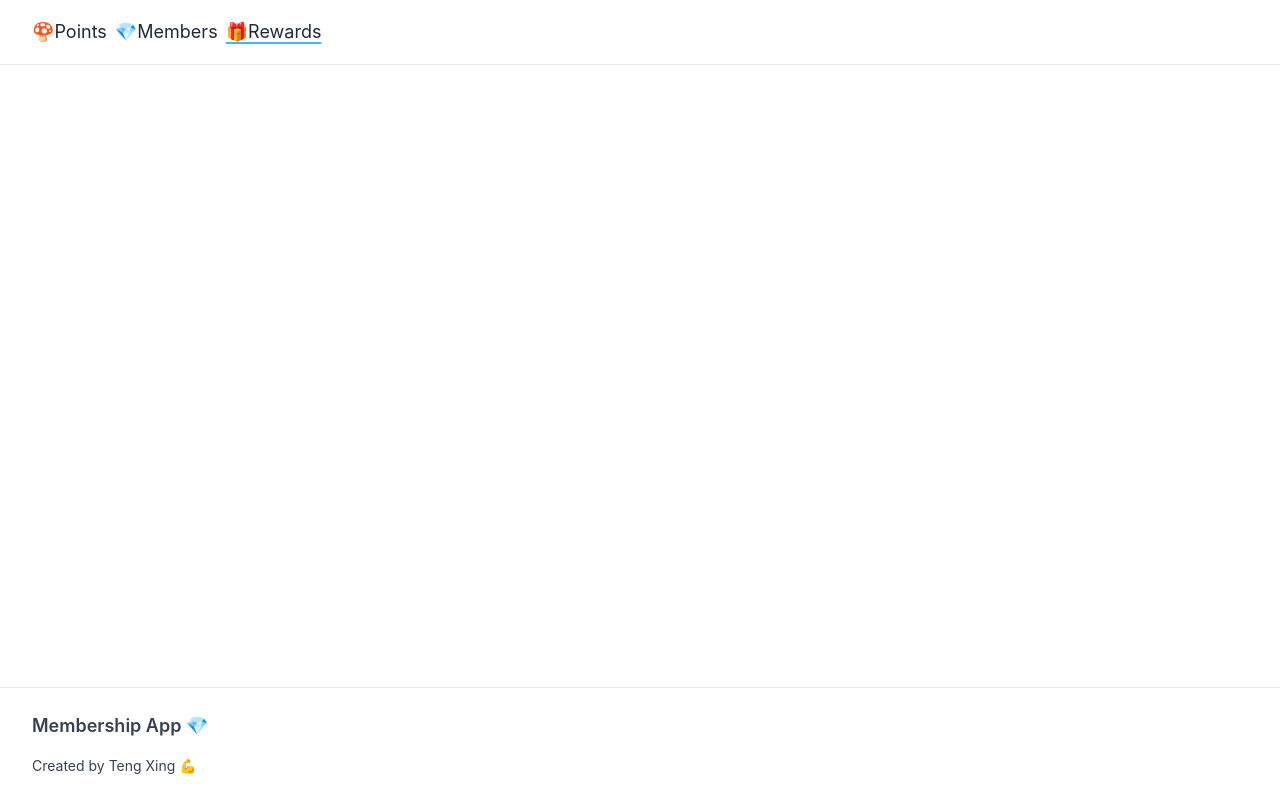
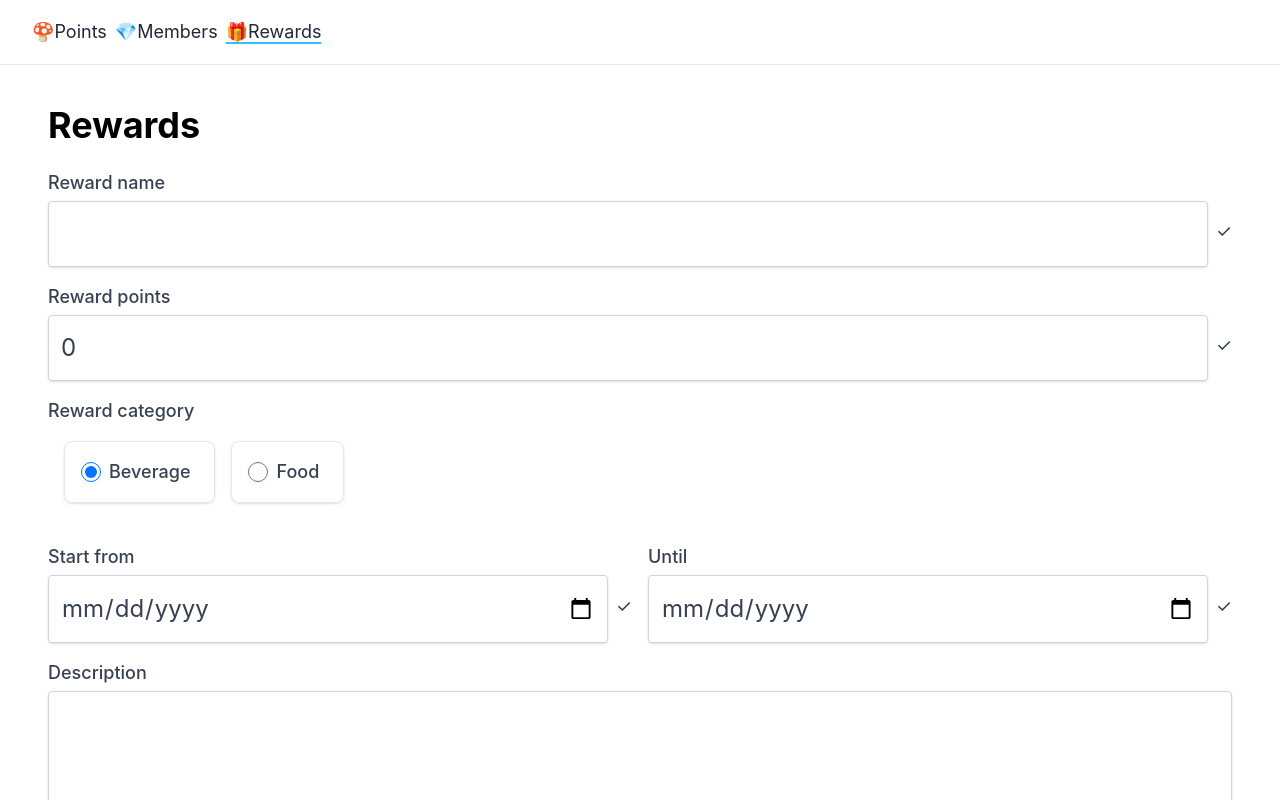
Before and after one commit to tengxing-tan/vue-mem, a Vue app: page /reward/create in a window 1280 px wide. Shown: the top 800 px of the page. Built offline with nearby package versions, Linux system fonts and the light colour scheme.

Commit message:
rewardCreate

```diff
--- a/src/assets/main.css
+++ b/src/assets/main.css
@@ -7,3 +7,11 @@
   padding: 0;
   font-weight: normal;
 }
+
+input:invalid + span.validation::after {
+  content: ' ✖';
+}
+
+input:valid + span.validation::after {
+  content: ' ✓';
+}
--- /dev/null
+++ b/src/enums/RewareCategory.ts
@@ -0,0 +1,4 @@
+export enum RewardCategory {
+  Food = 1,
+  Beverage = 2,
+}
--- a/src/router/reward.route.ts
+++ b/src/router/reward.route.ts
@@ -5,4 +5,10 @@ export const rewardRoutes = [
     meta: { title: 'Reward' },
     component: () => import('@/views/reward/RewardView.vue'),
   },
+  {
+    path: '/reward/create',
+    name: 'rewardCreate',
+    meta: { title: 'Reward Create' },
+    component: () => import('@/views/reward/RewardCreate.vue'),
+  },
 ]
--- /dev/null
+++ b/src/views/reward/RewardCategoryOptions.vue
@@ -0,0 +1,39 @@
+<script setup lang="ts">
+import { RewardCategory } from '@/enums/RewareCategory'
+import { ref } from 'vue'
+
+const reward = ref({
+  category: RewardCategory.Beverage,
+})
+</script>
+
+<template>
+  <fieldset class="flex gap-4 p-4 pb-6">
+    <label for="beverage" class="flex items-center border rounded-lg shadow w-min p-4">
+      <input
+        type="radio"
+        id="beverage"
+        name="category"
+        :value="RewardCategory.Beverage"
+        v-model="reward.category"
+        class="my-0.5 size-5 rounded border-gray-300 shadow-sm"
+      />
+      <div class="px-2">
+        <span class="font-medium text-gray-700">Beverage</span>
+      </div>
+    </label>
+    <label for="food" class="flex items-center border rounded-lg shadow w-min p-4">
+      <input
+        type="radio"
+        id="food"
+        name="category"
+        :value="RewardCategory.Food"
+        v-model="reward.category"
+        class="my-0.5 size-5 rounded border-gray-300 shadow-sm"
+      />
+      <div class="px-2">
+        <span class="font-medium text-gray-700">Food</span>
+      </div>
+    </label>
+  </fieldset>
+</template>
--- /dev/null
+++ b/src/views/reward/RewardCreate.vue
@@ -0,0 +1,106 @@
+<script setup lang="ts">
+import AppButton from '@/components/AppButton.vue'
+import AppFormLabel from '@/components/AppFormLabel.vue'
+import { create } from '@/services/reward.service'
+import { ref, toRaw } from 'vue'
+import RewardCategoryOptions from './RewardCategoryOptions.vue'
+import { RewardCategory } from '@/enums/RewareCategory'
+import router from '@/router'
+
+const isValid = ref(false)
+
+const reward = ref({
+  name: '',
+  description: '',
+  points: 0,
+  category: RewardCategory.Beverage,
+  validFrom: new Date(),
+  validUntil: null,
+})
+
+const createReward = async () => {
+  if (!isValid.value) return
+  await create(toRaw(reward.value))
+  router.push('/reward/read')
+}
+
+const isValidReward = (): void => {
+  isValid.value =
+    !!reward.value.name &&
+    reward.value.points > 0 &&
+    !!reward.value.category &&
+    !!reward.value.validFrom &&
+    !!reward.value.validUntil
+}
+</script>
+
+<template>
+  <section>
+    <h1 class="text-4xl font-bold py-6 text-black">Rewards</h1>
+
+    <form @submit.prevent="createReward" @change="isValidReward">
+      <div class="pb-6 flex flex-col gap-4">
+        <!-- name -->
+        <AppFormLabel label="Reward name" labelId="name">
+          <div class="flex items-center gap-2">
+            <input
+              v-model.trim="reward.name"
+              type="text"
+              class="mt-1 py-2 md:py-4 px-3 w-full rounded border border-gray-300 shadow text-2xl text-gray-700"
+              minlength="3"
+            />
+            <span class="validation"></span>
+          </div>
+        </AppFormLabel>
+        <!-- points -->
+        <AppFormLabel label="Reward points" labelId="points">
+          <div class="flex items-center gap-2">
+            <input
+              v-model.number="reward.points"
+              type="number"
+              class="mt-1 py-2 md:py-4 px-3 w-full rounded border border-gray-300 shadow text-2xl text-gray-700"
+              min="0"
+            />
+            <span class="validation"></span>
+          </div>
+        </AppFormLabel>
+        <!-- category -->
+        <AppFormLabel label="Reward category" labelId="category">
+          <RewardCategoryOptions v-model:category="reward.category" />
+        </AppFormLabel>
+        <!-- date -->
+        <div class="grid grid-cols-1 md:grid-cols-2 gap-4">
+          <AppFormLabel label="Start from" labelId="validFrom">
+            <div class="flex items-center gap-2">
+              <input
+                v-model="reward.validFrom"
+                type="date"
+                class="mt-1 py-2 md:py-4 px-3 w-full rounded border border-gray-300 shadow text-2xl text-gray-700"
+              />
+              <span class="validation"></span>
+            </div>
+          </AppFormLabel>
+          <AppFormLabel label="Until" labelId="validUntil">
+            <div class="flex items-center gap-2">
+              <input
+                v-model="reward.validUntil"
+                type="date"
+                class="mt-1 py-2 md:py-4 px-3 w-full rounded border border-gray-300 shadow text-2xl text-gray-700"
+              />
+              <span class="validation"></span>
+            </div>
+          </AppFormLabel>
+        </div>
+        <!-- description -->
+        <AppFormLabel label="Description" labelId="description">
+          <textarea
+            v-model="reward.description"
+            rows="6"
+            class="resize-none mt-1 py-2 md:py-4 px-3 w-full rounded border border-gray-300 shadow text-2xl text-gray-700"
+          />
+        </AppFormLabel>
+      </div>
+      <AppButton :bg-color="isValid ? 'green' : 'gray'" @on-click="createReward">Create</AppButton>
+    </form>
+  </section>
+</template>
--- a/src/views/reward/RewardView.vue
+++ b/src/views/reward/RewardView.vue
@@ -1,6 +1,14 @@
+<script setup lang="ts">
+import AppButton from '@/components/AppButton.vue'
+</script>
+
 <template>
   <section>
-    <h1 class="text-4xl font-bold py-6 text-black">Rewards</h1>
-    <p>This is the Rewards view. More features coming soon!</p>
+    <div class="flex justify-between items-center">
+      <h1 class="text-4xl font-bold py-6 text-black">Rewards</h1>
+      <RouterLink to="/reward/create">
+        <AppButton bgColor="yellow">Add Reward</AppButton>
+      </RouterLink>
+    </div>
   </section>
 </template>
```
Also changed, not shown: src/models/reward.model.ts (+4 -7 lines).
